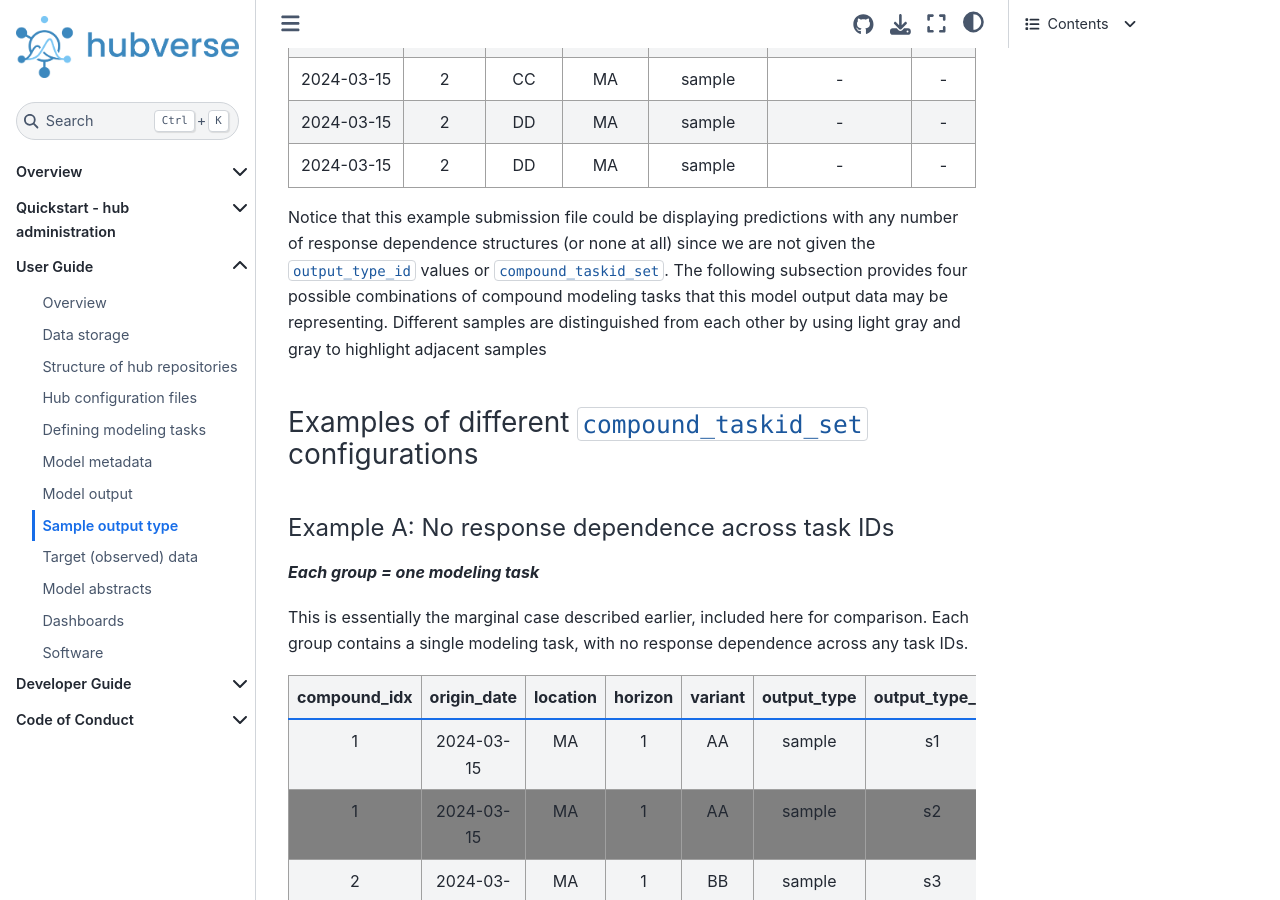
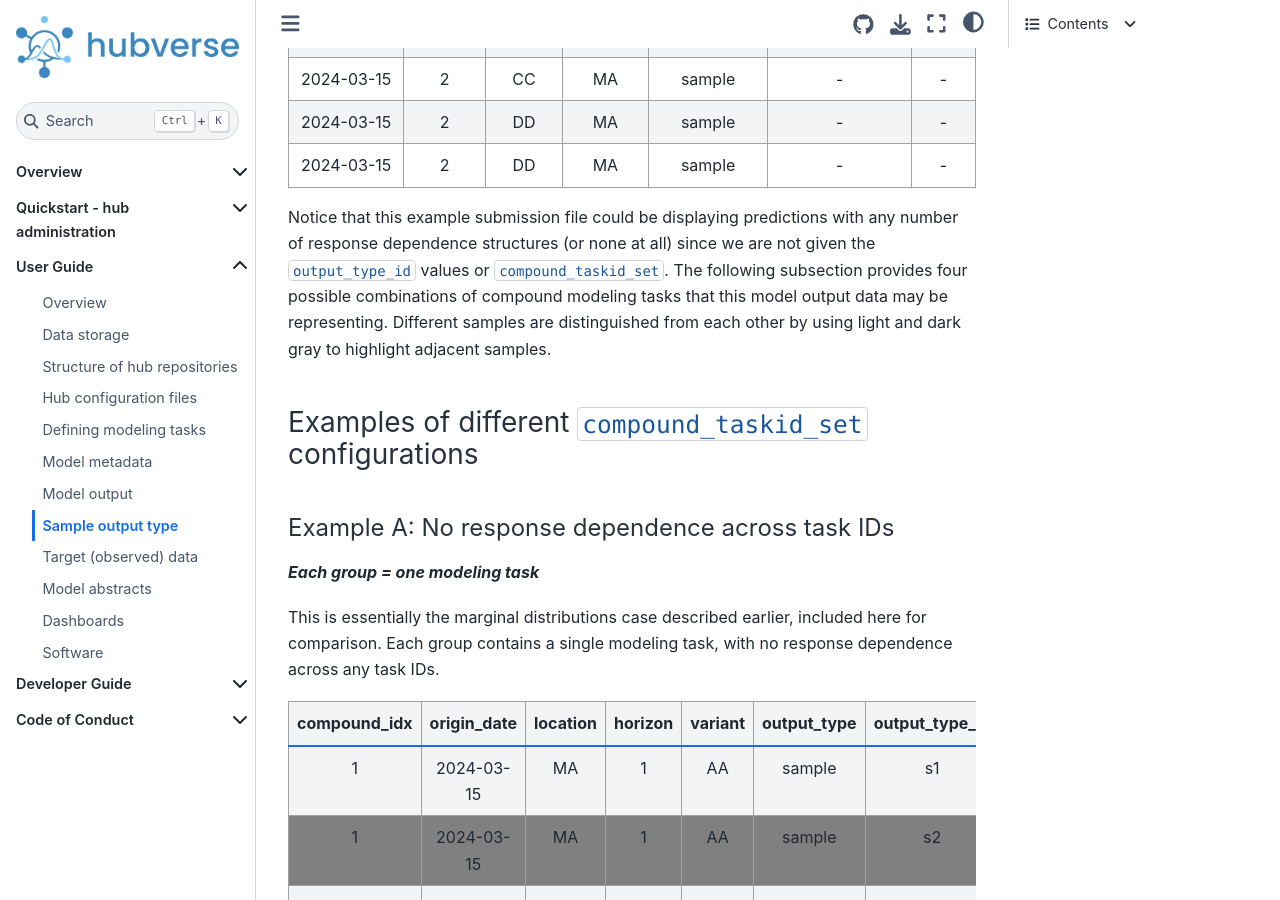
Before and after one commit to hubverse-org/hubDocs, a Sphinx documentation site: the page built from docs/source/user-guide/sample-output-type.md, in a window 1280 px wide and 900 px high, scrolled down 5886 px. Built offline with Sphinx 7.4.7 and the Sphinx Book theme 1.1.4, drawn with Linux system fonts in a browser that asks for light colours; comment, search, counter and statistics services are not loaded; some of the changed text lies outside the part shown.

Commit message:
Sample output type page clarity improvements

````diff
--- a/docs/source/user-guide/sample-output-type.md
+++ b/docs/source/user-guide/sample-output-type.md
@@ -63,7 +63,7 @@
 | 3 | 2024-03-15 | 3 | MA | sample | 8| - |
 | 3 | 2024-03-15 | 3 | MA | sample | 9| - |
 
-In this setting, a hub will specify a minimum and maximum number of required samples per group in the configuration for the prediction task. In this "marginal" case, each group corresponds to a single modeling task, but as we will see in the [compound modeling tasks section](#compound-modeling-tasks), a group can span multiple modeling tasks. The associated configuration might look like:
+In this setting, a hub will specify a minimum and maximum number of required samples per group in the configuration for the prediction task. When samples originate from marginal distributions, each group corresponds to a single modeling task, but as we will see in the [compound modeling tasks section](#compound-modeling-tasks), a group can span multiple modeling tasks. The associated configuration might look like:
 
 ```{code-block} json
 "output_type": {
@@ -135,14 +135,14 @@
 
 [^2]: In model output files, an entry of "-" stands in for specific values to be provided by the submitter. They are not assumed to be identical.
 
-Notice that this example submission file could be displaying predictions with any number of response dependence structures (or none at all) since we are not given the `output_type_id` values or `compound_taskid_set`. The following subsection provides four possible combinations of compound modeling tasks that this model output data may be representing. Different samples are distinguished from each other by using light gray and gray to highlight adjacent samples
+Notice that this example submission file could be displaying predictions with any number of response dependence structures (or none at all) since we are not given the `output_type_id` values or `compound_taskid_set`. The following subsection provides four possible combinations of compound modeling tasks that this model output data may be representing. Different samples are distinguished from each other by using light and dark gray to highlight adjacent samples.
 
 ### Examples of different `compound_taskid_set` configurations
 
 #### Example A: No response dependence across task IDs
 ***Each group = one modeling task***
 
-This is essentially the marginal case described earlier, included here for comparison. Each group contains a single modeling task, with no response dependence across any task IDs.
+This is essentially the marginal distributions case described earlier, included here for comparison. Each group contains a single modeling task, with no response dependence across any task IDs.
 
 <div class="heatMap1">
 
@@ -168,7 +168,7 @@
 </div>
 
 ```{attention}
-Rows with the same `compound_idx` value indicate distinct sample predictions made for the same group. In this marginal case, each group contains a single modeling task. For example, each pair of rows with the same `compound_idx` correspond to the same modeling task, but are each from one of sixteen distinct sample draws "s#" (e.g., "s1" and "s2" are two distinct sample draws for {origin_date: "2024-03-15", horizon: "1", location: "MA", variant: "AA"}).
+Rows with the same `compound_idx` value indicate distinct sample predictions made for the same group. When samples originate from marginal distributions, each group contains a single modeling task. For example, each pair of rows with the same `compound_idx` correspond to the same modeling task, but are each from one of sixteen distinct sample draws "s#" (e.g., "s1" and "s2" are two distinct sample draws for {origin_date: "2024-03-15", horizon: "1", location: "MA", variant: "AA"}).
 ```
 
 The table above shows eight unique modeling tasks, with two samples for each. A unique combination of `origin_date`, `location`, `horizon`, and `variant` defines each modeling task.
````
Also changed, not shown: other parts of docs/source/user-guide/sample-output-type.md (+2 -2 lines).
